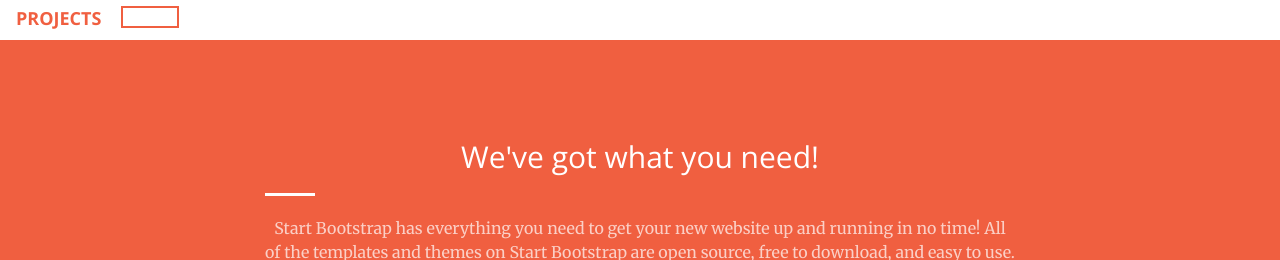
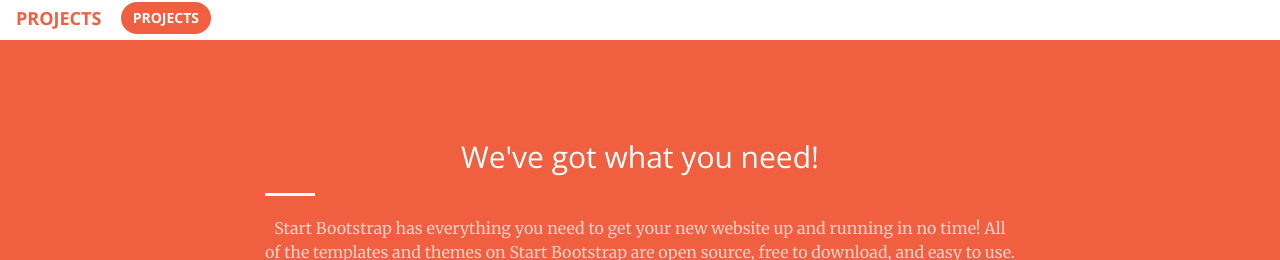
Before and after one commit to RaymondWang987/VDW, a Jekyll site: the page built from index.html, in a window 1280 px wide and 900 px high, scrolled down 264 px, cut to the strip 640-900 px from the top of the window. Built offline with Jekyll 4.4.1, drawn with Linux system fonts in a browser that asks for light colours; some web fonts are replaced.

Commit message:
button update

```diff
--- a/_includes/header.html
+++ b/_includes/header.html
@@ -24,11 +24,11 @@
             <a href="#about" class="btn btn-primary btn-xl page-scroll" style="margin-right: 5%;margin-left: 5%;margin-top: 2%;">
                 Project Page</a>
         </div>
-
+        <a style="z-index: 9;" class="btn btn-l1" href="projects.html">Projects</a>
     </div>
 </div>
 <a style="z-index: 9;" class="btn btn-outline-dark btn-lg px-5 py-3 fs-6 fw-bolder" href="projects.html">Projects</a>
-<a style="z-index: 9;" class="button-cus" href="projects.html">Projects</a>
+<a style="z-index: 9;" class="btn btn-l1" href="projects.html">Projects</a>
 <!-- <header>
     <div class="header-content">
         <div class="header-content-inner">
--- a/_sass/_base.scss
+++ b/_sass/_base.scss
@@ -276,6 +276,10 @@ aside {
     }
 // @import url("https://cdnjs.cloudflare.com/ajax/libs/animate.css/4.1.0/animate.css");
 
+.btn-l1 {
+    @include button-variant(white, $theme-primary, white);
+}
+
 .button-cus {
     // background-color: white;
     background-color:transparent;
--- a/_sass/_mixins.scss
+++ b/_sass/_mixins.scss
@@ -55,6 +55,7 @@
 	}
 }
 
+
 @mixin sans-serif-font()
 {
 	font-family: 'Open Sans', 'Helvetica Neue', Arial, sans-serif;
```
